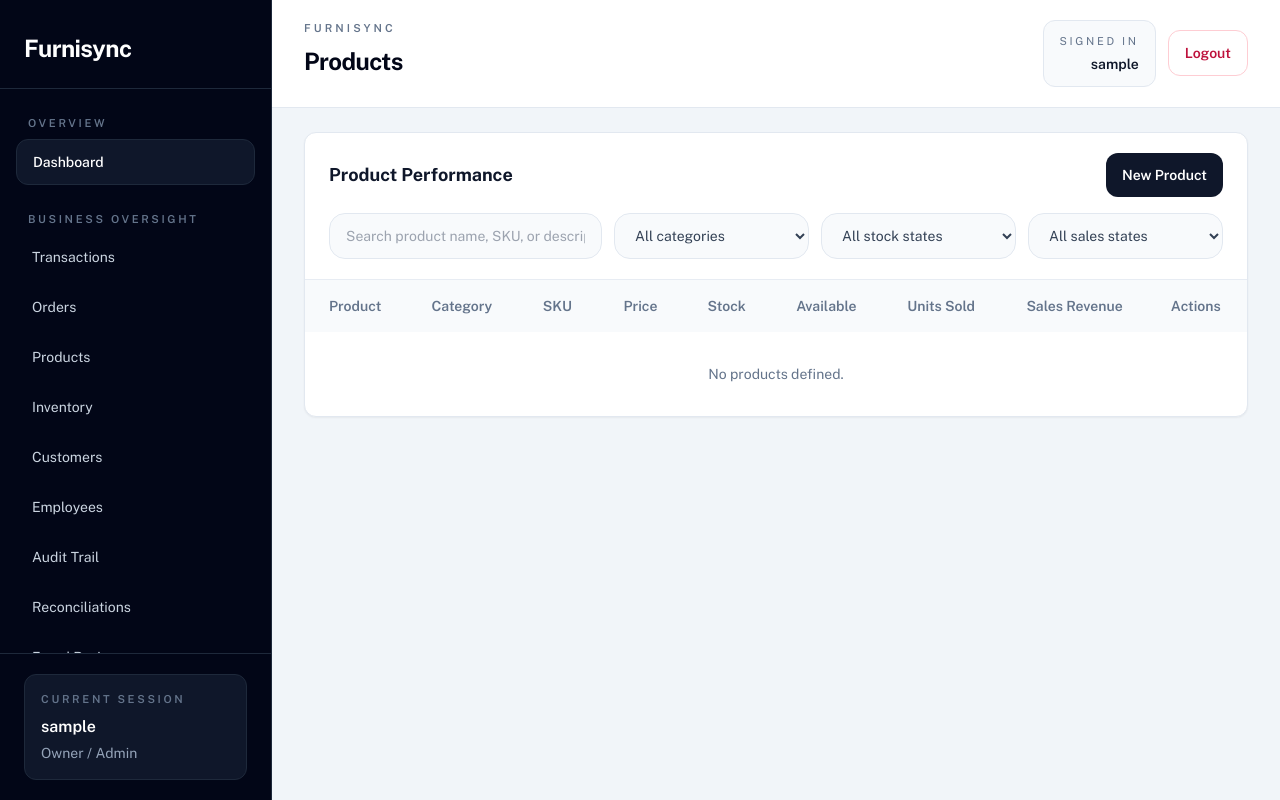
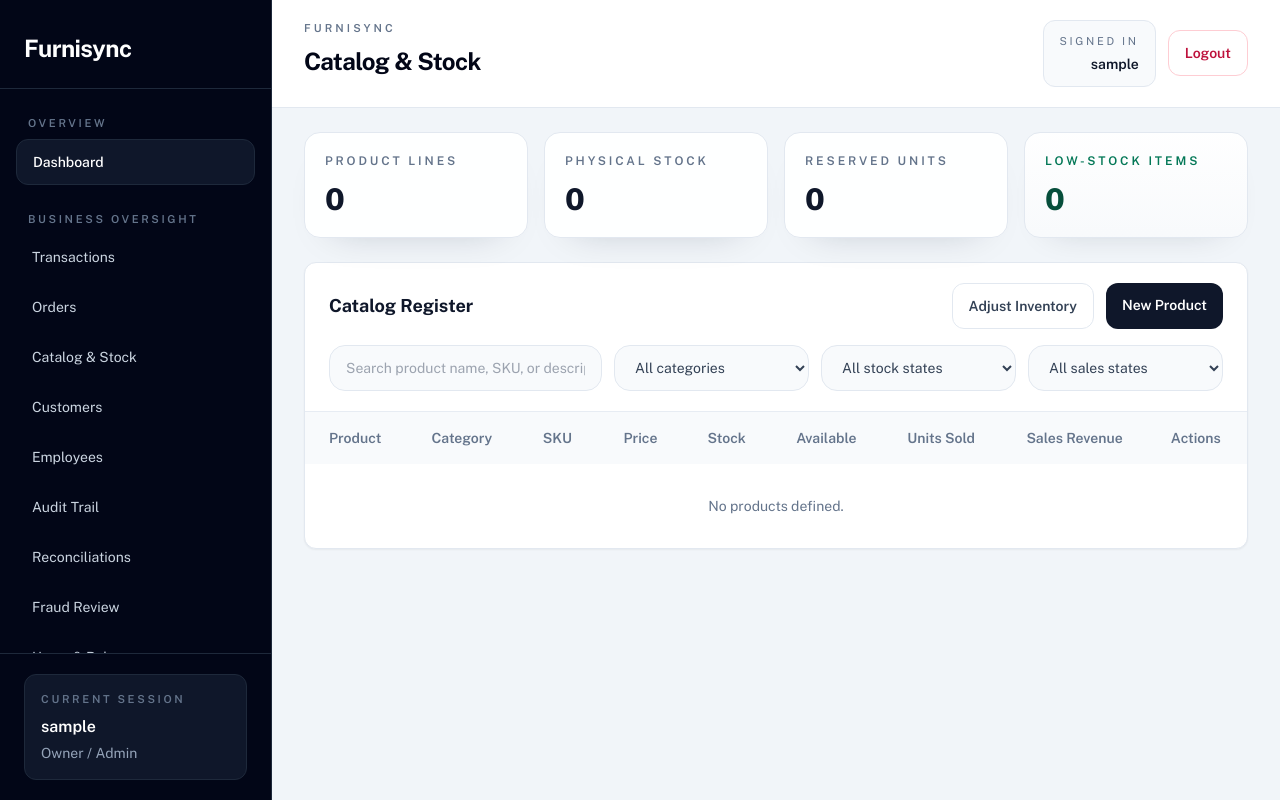
Before and after one commit to mrstorres-pixel/Furnisync, a Django app: page /products/ in a window 1280 px wide. Run offline with Django 5.2, Linux system fonts and the light colour scheme; the visitor is signed in with stand-in values (Sample User, id 1); data that the repository does not hold is empty; some libraries are stand-ins or nearby versions.

Commit message:
Describe your changes here

```diff
--- a/core/views.py
+++ b/core/views.py
@@ -820,22 +820,7 @@ def order_change_request_process(request: HttpRequest, request_id: int, decision
 
 @role_required(UserRole.SECRETARY, UserRole.MANAGER, UserRole.OWNER)
 def inventory_list(request: HttpRequest) -> HttpResponse:
-    qs = Inventory.objects.select_related("product", "branch")
-    active_branch = _get_active_branch(request.user)
-    if active_branch is not None:
-        qs = qs.filter(branch=active_branch)
-    qs = qs.order_by("branch__name", "product__name")
-    inventories = list(qs)
-    context = {
-        "inventories": inventories,
-        "inventory_summary": {
-            "product_lines": len(inventories),
-            "total_stock": sum((inventory.stock for inventory in inventories), 0),
-            "total_reserved": sum((inventory.reserved for inventory in inventories), 0),
-            "low_stock_count": sum((1 for inventory in inventories if inventory.available <= 5), 0),
-        },
-    }
-    return render(request, "core/inventory_list.html", context)
+    return redirect("product_list")
 
 
 @role_required(UserRole.COLLECTOR, UserRole.SECRETARY, UserRole.MANAGER, UserRole.OWNER)
@@ -873,13 +858,18 @@ def order_list(request: HttpRequest) -> HttpResponse:
     return render(request, "core/order_list.html", context)
 
 
-@role_required(UserRole.MANAGER, UserRole.OWNER)
+@role_required(UserRole.SECRETARY, UserRole.MANAGER, UserRole.OWNER)
 def product_list(request: HttpRequest) -> HttpResponse:
     q = request.GET.get("q", "").strip()
     category_filter = request.GET.get("category", "").strip()
     stock_filter = request.GET.get("stock", "").strip()
     sales_filter = request.GET.get("sales", "").strip()
     products = Product.objects.select_related("category").all().order_by("name")
+    inventory_rows = Inventory.objects.select_related("product", "branch")
+    active_branch = _get_active_branch(request.user)
+    if active_branch is not None:
+        inventory_rows = inventory_rows.filter(branch=active_branch)
+    inventory_rows = list(inventory_rows)
     if q:
         products = products.filter(
             Q(name__icontains=q)
@@ -917,6 +907,12 @@ def product_list(request: HttpRequest) -> HttpResponse:
             "product_summaries": product_summaries,
             "filters": {"q": q, "category": category_filter, "stock": stock_filter, "sales": sales_filter},
             "categories": ProductCategory.objects.order_by("name"),
+            "inventory_summary": {
+                "product_lines": len(inventory_rows),
+                "total_stock": sum((inventory.stock for inventory in inventory_rows), 0),
+                "total_reserved": sum((inventory.reserved for inventory in inventory_rows), 0),
+                "low_stock_count": sum((1 for inventory in inventory_rows if inventory.available <= 5), 0),
+            },
         },
     )
 
--- a/templates/base.html
+++ b/templates/base.html
@@ -130,16 +130,15 @@
                         <a href="{% url 'customer_list' %}" class="block rounded-xl px-4 py-3 text-slate-300 transition hover:bg-slate-900 hover:text-white">Customer Records</a>
                         <a href="{% url 'create_order' %}" class="block rounded-xl px-4 py-3 text-slate-300 transition hover:bg-slate-900 hover:text-white">Create Order</a>
                         <a href="{% url 'order_list' %}" class="block rounded-xl px-4 py-3 text-slate-300 transition hover:bg-slate-900 hover:text-white">Order Register</a>
-                        <a href="{% url 'inventory_list' %}" class="block rounded-xl px-4 py-3 text-slate-300 transition hover:bg-slate-900 hover:text-white">Inventory View</a>
+                        <a href="{% url 'product_list' %}" class="block rounded-xl px-4 py-3 text-slate-300 transition hover:bg-slate-900 hover:text-white">Catalog &amp; Stock</a>
                     </div>
                 {% elif user.profile.role == 'manager' %}
                     <div class="space-y-1.5">
                         <p class="px-3 text-[11px] font-semibold uppercase tracking-[0.24em] text-slate-500">Operations Control</p>
                         <a href="{% url 'transaction_list' %}" class="block rounded-xl px-4 py-3 text-slate-300 transition hover:bg-slate-900 hover:text-white">Transactions</a>
                         <a href="{% url 'order_list' %}" class="block rounded-xl px-4 py-3 text-slate-300 transition hover:bg-slate-900 hover:text-white">Order Register</a>
-                        <a href="{% url 'inventory_list' %}" class="block rounded-xl px-4 py-3 text-slate-300 transition hover:bg-slate-900 hover:text-white">Inventory</a>
+                        <a href="{% url 'product_list' %}" class="block rounded-xl px-4 py-3 text-slate-300 transition hover:bg-slate-900 hover:text-white">Catalog &amp; Stock</a>
                         <a href="{% url 'inventory_adjustment' %}" class="block rounded-xl px-4 py-3 text-slate-300 transition hover:bg-slate-900 hover:text-white">Adjust Inventory</a>
-                        <a href="{% url 'product_list' %}" class="block rounded-xl px-4 py-3 text-slate-300 transition hover:bg-slate-900 hover:text-white">Products</a>
                         <a href="{% url 'customer_list' %}" class="block rounded-xl px-4 py-3 text-slate-300 transition hover:bg-slate-900 hover:text-white">Customers</a>
                         <a href="{% url 'employee_list' %}" class="block rounded-xl px-4 py-3 text-slate-300 transition hover:bg-slate-900 hover:text-white">Employees</a>
                         <a href="{% url 'audit_log_list' %}" class="block rounded-xl px-4 py-3 text-slate-300 transition hover:bg-slate-900 hover:text-white">Audit Trail</a>
@@ -151,8 +150,7 @@
                         <p class="px-3 text-[11px] font-semibold uppercase tracking-[0.24em] text-slate-500">Business Oversight</p>
                         <a href="{% url 'transaction_list' %}" class="block rounded-xl px-4 py-3 text-slate-300 transition hover:bg-slate-900 hover:text-white">Transactions</a>
                         <a href="{% url 'order_list' %}" class="block rounded-xl px-4 py-3 text-slate-300 transition hover:bg-slate-900 hover:text-white">Orders</a>
-                        <a href="{% url 'product_list' %}" class="block rounded-xl px-4 py-3 text-slate-300 transition hover:bg-slate-900 hover:text-white">Products</a>
-                        <a href="{% url 'inventory_list' %}" class="block rounded-xl px-4 py-3 text-slate-300 transition hover:bg-slate-900 hover:text-white">Inventory</a>
+                        <a href="{% url 'product_list' %}" class="block rounded-xl px-4 py-3 text-slate-300 transition hover:bg-slate-900 hover:text-white">Catalog &amp; Stock</a>
                         <a href="{% url 'customer_list' %}" class="block rounded-xl px-4 py-3 text-slate-300 transition hover:bg-slate-900 hover:text-white">Customers</a>
                         <a href="{% url 'employee_list' %}" class="block rounded-xl px-4 py-3 text-slate-300 transition hover:bg-slate-900 hover:text-white">Employees</a>
                         <a href="{% url 'audit_log_list' %}" class="block rounded-xl px-4 py-3 text-slate-300 transition hover:bg-slate-900 hover:text-white">Audit Trail</a>
--- a/templates/core/product_list.html
+++ b/templates/core/product_list.html
@@ -1,14 +1,38 @@
 {% extends "base.html" %}
-{% block header %}Products{% endblock %}
+{% block header %}Catalog & Stock{% endblock %}
 {% block header_subtitle %}{% endblock %}
 {% block content %}
+<section class="grid grid-cols-1 gap-4 md:grid-cols-2 xl:grid-cols-4">
+    <div class="surface-card p-5">
+        <div class="text-xs font-semibold uppercase tracking-[0.24em] text-slate-500">Product Lines</div>
+        <div class="stat-value mt-3 text-3xl font-extrabold text-slate-900">{{ inventory_summary.product_lines }}</div>
+    </div>
+    <div class="surface-card p-5">
+        <div class="text-xs font-semibold uppercase tracking-[0.24em] text-slate-500">Physical Stock</div>
+        <div class="stat-value mt-3 text-3xl font-extrabold text-slate-900">{{ inventory_summary.total_stock }}</div>
+    </div>
+    <div class="surface-card p-5">
+        <div class="text-xs font-semibold uppercase tracking-[0.24em] text-slate-500">Reserved Units</div>
+        <div class="stat-value mt-3 text-3xl font-extrabold text-slate-900">{{ inventory_summary.total_reserved }}</div>
+    </div>
+    <div class="surface-card-soft p-5">
+        <div class="text-xs font-semibold uppercase tracking-[0.24em] {% if inventory_summary.low_stock_count %}text-amber-700{% else %}text-emerald-700{% endif %}">Low-Stock Items</div>
+        <div class="stat-value mt-3 text-3xl font-extrabold {% if inventory_summary.low_stock_count %}text-amber-900{% else %}text-emerald-900{% endif %}">{{ inventory_summary.low_stock_count }}</div>
+    </div>
+</section>
+
 <section class="overflow-hidden rounded-xl border border-slate-200 bg-white shadow-sm">
     <div class="border-b border-slate-200/80 px-6 py-5">
         <div class="flex items-center justify-between gap-4">
             <div>
-                <h3 class="text-lg font-bold text-slate-900">Product Performance</h3>
+                <h3 class="text-lg font-bold text-slate-900">Catalog Register</h3>
             </div>
-            <a href="{% url 'product_create' %}" class="rounded-xl bg-slate-900 px-4 py-3 text-sm font-semibold text-white transition hover:bg-brand-800">New Product</a>
+            <div class="flex gap-3">
+                {% if user.profile.role == 'manager' or user.profile.role == 'owner' %}
+                    <a href="{% url 'inventory_adjustment' %}" class="rounded-xl border border-slate-200 bg-white px-4 py-3 text-sm font-semibold text-slate-700 transition hover:bg-slate-50">Adjust Inventory</a>
+                    <a href="{% url 'product_create' %}" class="rounded-xl bg-slate-900 px-4 py-3 text-sm font-semibold text-white transition hover:bg-brand-800">New Product</a>
+                {% endif %}
+            </div>
         </div>
         <form id="product-filter-form" method="get" class="mt-4 grid gap-3 xl:grid-cols-[1.4fr_1fr_1fr_1fr]">
             <input id="product-filter-query" type="text" name="q" value="{{ filters.q }}" placeholder="Search product name, SKU, or description" class="w-full rounded-2xl border border-slate-200 bg-slate-50 px-4 py-3 text-sm text-slate-700 outline-none transition focus:border-brand-500 focus:bg-white focus:ring-4 focus:ring-brand-200/40">
@@ -50,7 +74,11 @@
             {% for summary in product_summaries %}
                 <tr class="hover:bg-slate-50">
                     <td class="px-6 py-4 font-medium text-slate-900">
-                        <a href="{% url 'product_detail' summary.product.id %}" class="hover:text-brand-700">{{ summary.product.name }}</a>
+                        {% if user.profile.role == 'manager' or user.profile.role == 'owner' %}
+                            <a href="{% url 'product_detail' summary.product.id %}" class="hover:text-brand-700">{{ summary.product.name }}</a>
+                        {% else %}
+                            {{ summary.product.name }}
+                        {% endif %}
                     </td>
                     <td class="px-6 py-4 text-slate-600">{{ summary.product.category.name|default:"Uncategorized" }}</td>
                     <td class="px-6 py-4 text-slate-600">{{ summary.product.sku }}</td>
@@ -60,7 +88,11 @@
                     <td class="px-6 py-4 text-right font-semibold text-slate-900">{{ summary.sold_quantity }}</td>
                     <td class="px-6 py-4 text-right font-semibold text-emerald-700">&#8369;{{ summary.revenue_total }}</td>
                     <td class="px-6 py-4">
-                        <a href="{% url 'product_edit' summary.product.id %}" class="text-sm font-medium text-brand-700 hover:text-brand-800">Edit</a>
+                        {% if user.profile.role == 'manager' or user.profile.role == 'owner' %}
+                            <a href="{% url 'product_edit' summary.product.id %}" class="text-sm font-medium text-brand-700 hover:text-brand-800">Edit</a>
+                        {% else %}
+                            <span class="text-sm text-slate-400">View only</span>
+                        {% endif %}
                     </td>
                 </tr>
             {% empty %}
```
Also changed, not shown: templates/core/dashboard_generic.html (+5 -5 lines), templates/core/inventory_adjustment.html (+4 -4 lines).
